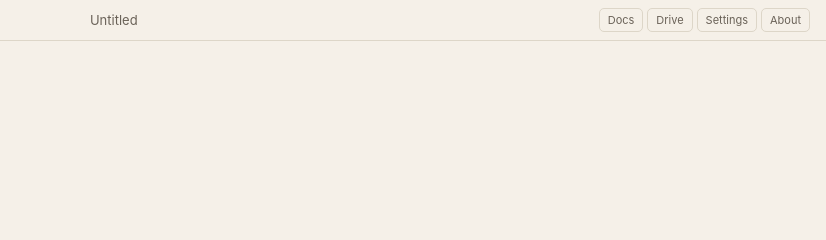
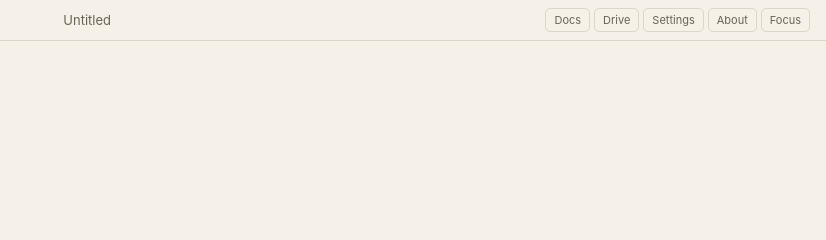
Before and after one commit to madnan783/typeflow, a plain HTML site: page index.html in a window 1280 px wide. Shown: the top 240 px of the page, 454-1280 px from the left. Drawn offline with nearby package versions, Linux system fonts and the light colour scheme; a web font is replaced by a local one.

Commit message:
Update index.html

```diff
--- a/index.html
+++ b/index.html
@@ -200,7 +200,7 @@ input#custom-color{display:none;}
       <button class="tbtn" id="btn-drive">Drive</button>
       <button class="tbtn" id="btn-set">Settings</button>
       <button class="tbtn" id="btn-about">About</button>
-     <!-- <button class="tbtn" id="btn-focus">Focus</button> -->
+      <button class="tbtn" id="btn-focus">Focus</button>
     </div>
   </div>
 
```
